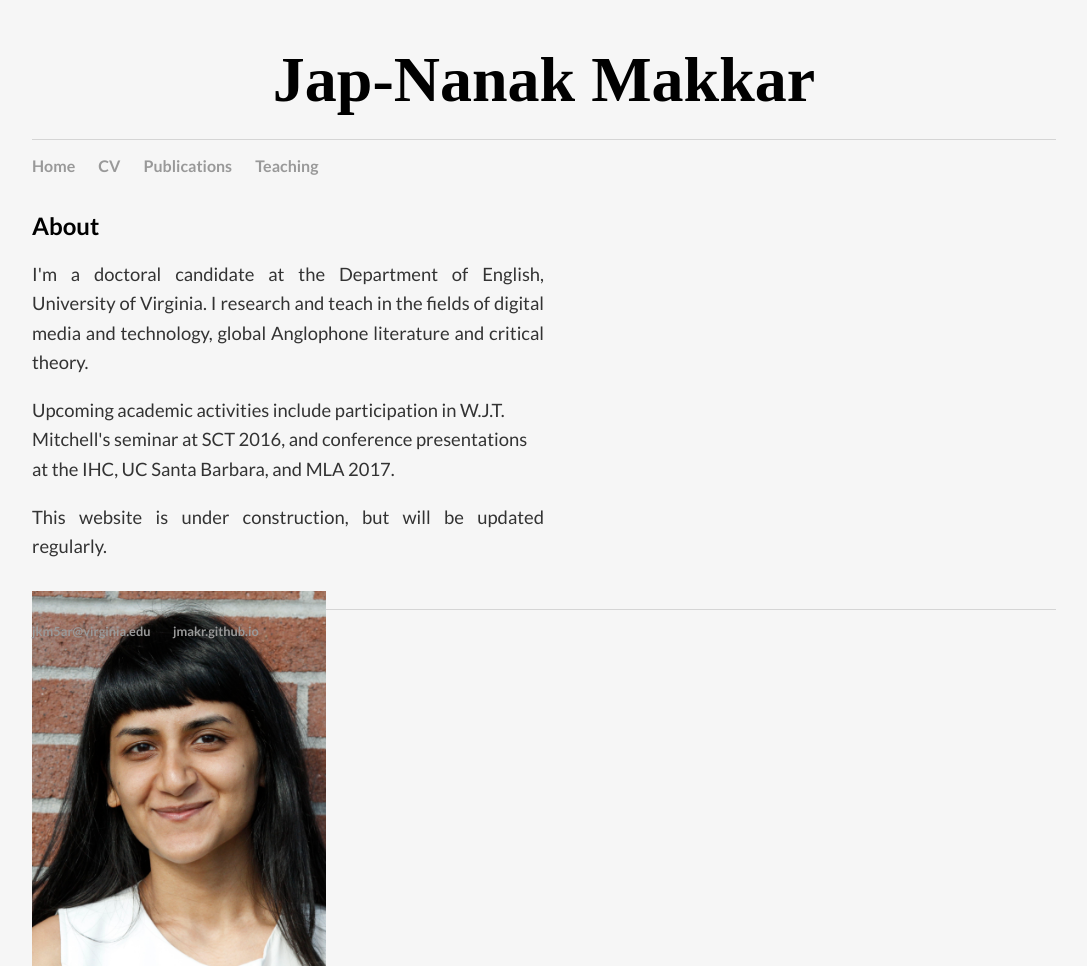
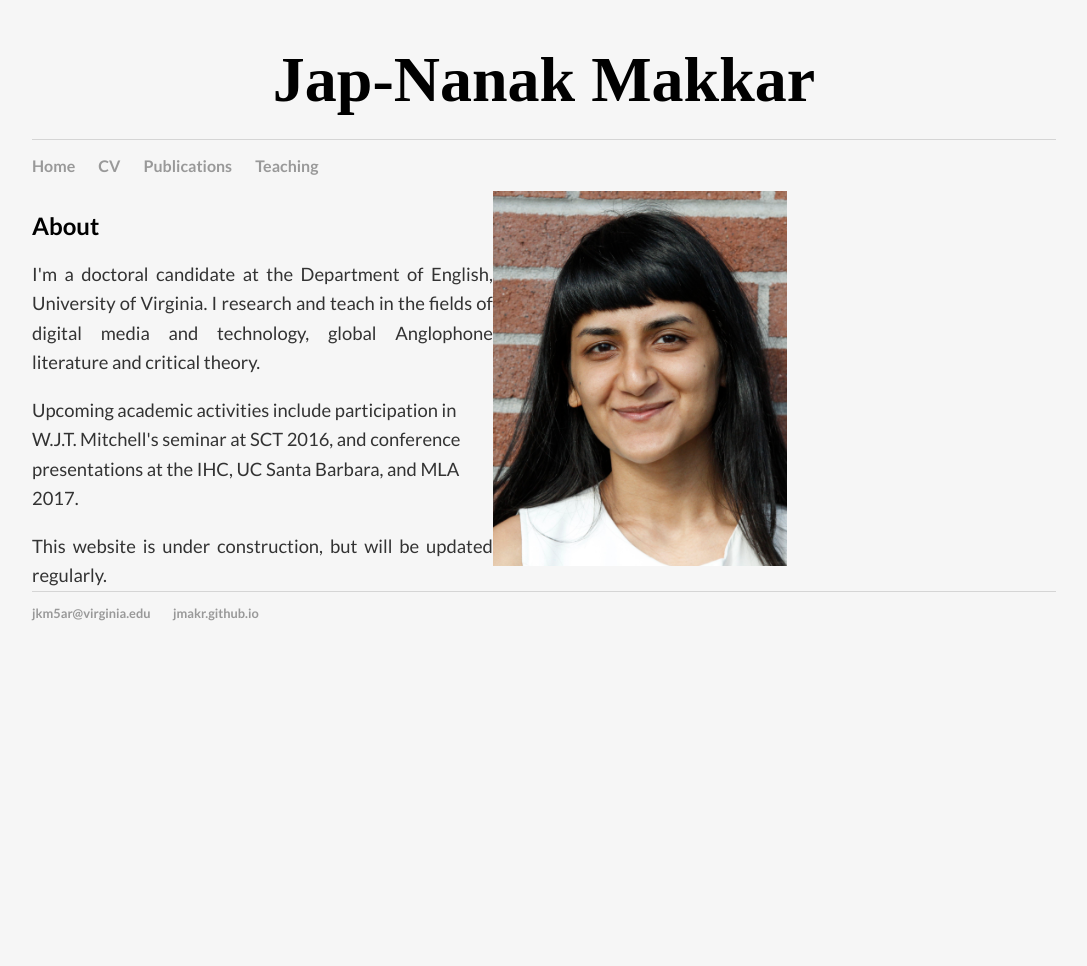
Before and after one commit to jmakr/jmakr.github.io, a Jekyll site: the page built from index.html, in a window 1280 px wide. Shown: the whole page, without its empty margins (96-1183 px from the left). Built offline with Jekyll 4.4.1, drawn with Linux system fonts in a browser that asks for light colours; after the commit the page ends 900 px from its top, so only the background shows below that.

Commit message:
Update main.css

```diff
--- a/css/main.css
+++ b/css/main.css
@@ -52,14 +52,14 @@ p {
 
 .blurb {
     float: left;
-    width: 50%;
+    width: 45%;
     height: 400px;
 
 
 }
 
 .image {
-    float:middle;
+    float:left;
     width: 50%;
     height: 400px;
 
```
